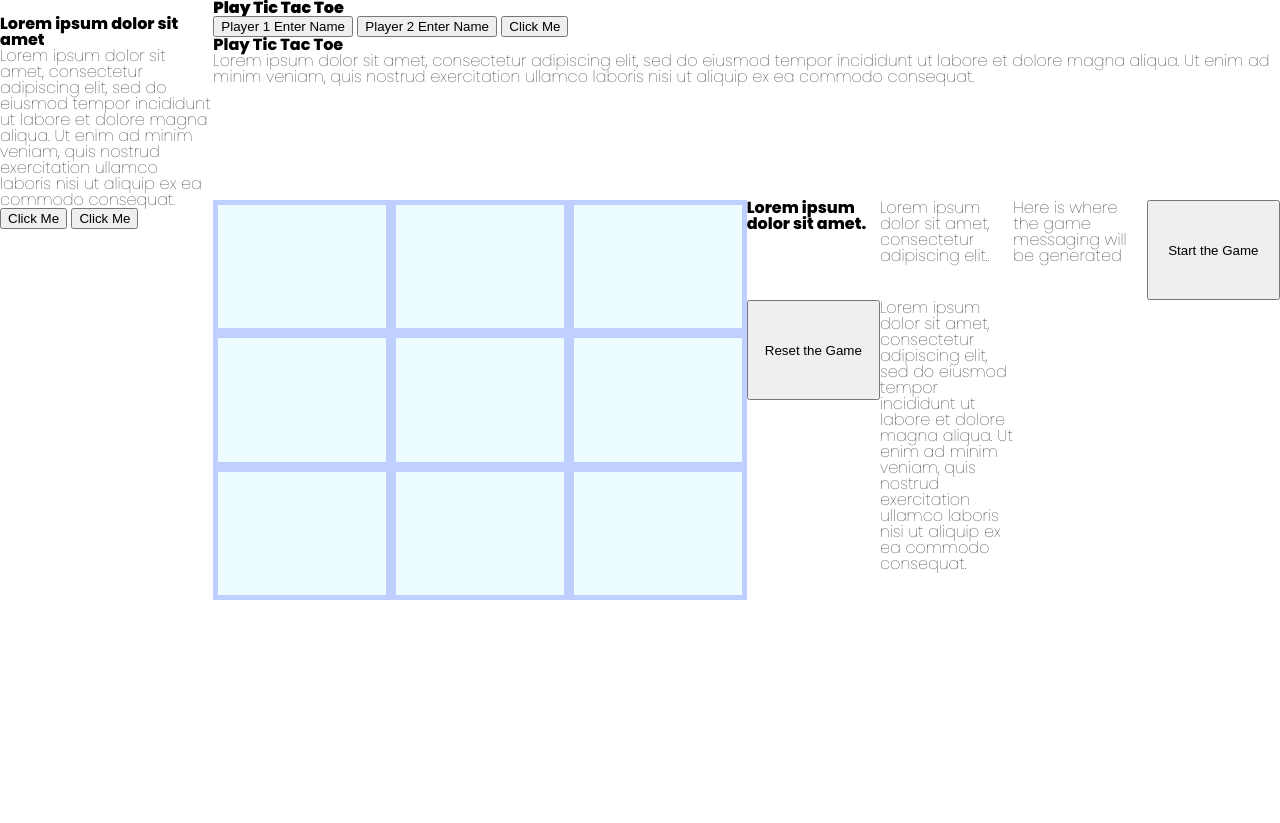
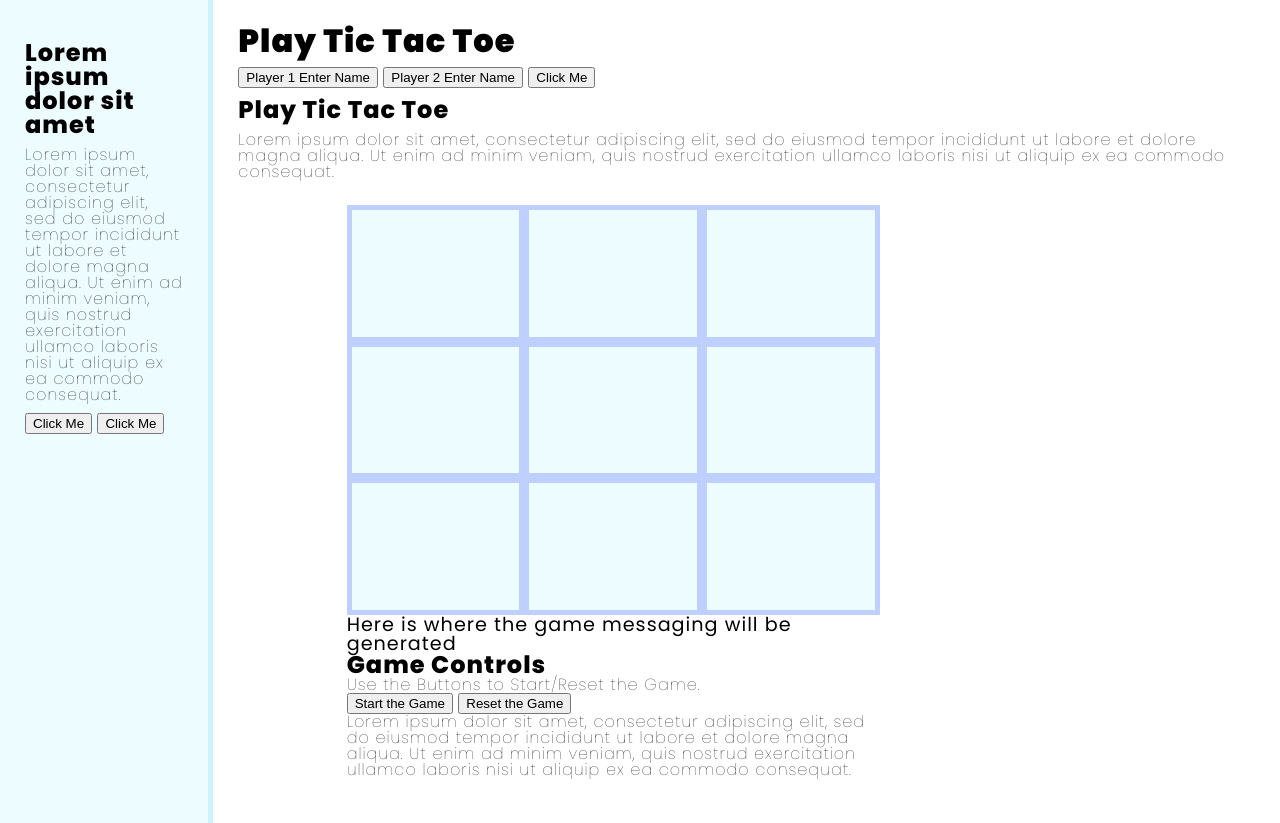
Before and after one commit to J-Skarbek/Tic-Tac-Toe-Game, a plain HTML site: page index.html in a window 1280 px wide. Shown: the top 823 px of the page. Drawn offline with Linux system fonts and the light colour scheme.

Commit message:
Add styling to get the front-end looking closer to the final page layout.

```diff
--- a/index.html
+++ b/index.html
@@ -13,9 +13,11 @@
 <body>
     <div class="header">
         <h1>Play Tic Tac Toe</h1>
+        <div class="header-buttons">
             <button class="player-input player-1">Player 1 Enter Name</button>
             <button class="player-input player-2">Player 2 Enter Name</button>
             <button>Click Me</button>
+        </div>
         <h2>Play Tic Tac Toe</h2>
         <p>Lorem ipsum dolor sit amet, consectetur adipiscing elit, sed do eiusmod tempor incididunt ut labore et dolore magna aliqua. Ut enim ad minim veniam, quis nostrud exercitation ullamco laboris nisi ut aliquip ex ea commodo consequat.</p>
     </div>
@@ -23,19 +25,21 @@
         <img src="" alt="">
         <h2>Lorem ipsum dolor sit amet</h2>
         <p>Lorem ipsum dolor sit amet, consectetur adipiscing elit, sed do eiusmod tempor incididunt ut labore et dolore magna aliqua. Ut enim ad minim veniam, quis nostrud exercitation ullamco laboris nisi ut aliquip ex ea commodo consequat.</p>
+        <div class="sidebar-buttons">
             <button>Click Me</button>
             <button>Click Me</button>
         </div>
+    </div>
     <div class="page-body">
-        <h2>Lorem ipsum dolor sit amet.</h2>
-        <p>Lorem ipsum dolor sit amet, consectetur adipiscing elit..</p>
         <div class="game-container"></div>
         <div class="messaging">
             <p class="message-text">Here is where the game messaging will be generated</p>
-        </div>
+            <h2>Game Controls</h2>
+            <p>Use the Buttons to Start/Reset the Game.</p>
             <button class="start-game">Start the Game</button>
             <button class="reset-game">Reset the Game</button>
             <p>Lorem ipsum dolor sit amet, consectetur adipiscing elit, sed do eiusmod tempor incididunt ut labore et dolore magna aliqua. Ut enim ad minim veniam, quis nostrud exercitation ullamco laboris nisi ut aliquip ex ea commodo consequat.</p>
+        </div>
     </div>
     <div class="footer">
         <p>Lorem ipsum dolor sit amet</p>
--- a/styles.css
+++ b/styles.css
@@ -25,6 +25,7 @@ footer, header, hgroup, menu, nav, section {
 }
 body {
     line-height: 1;
+    letter-spacing: 1px;;
     font-family: 'Poppins', sans-serif;
     display: grid;
     grid-template-columns: repeat(12, minmax(100px, 1fr));
@@ -60,12 +61,14 @@ table {
 
 h1 {
     font-weight: 900;
+    font-size: 2rem;
 }
 
 h2,
 h3,
 h4 {
     font-weight: 800;
+    font-size: 1.5rem;
 }
 
 h5,
@@ -83,11 +86,29 @@ link {
 .header {
     grid-column: 3 / span 10;
     grid-row: 1 / span 2;
+    padding: 25px;
+}
+
+.header h1,
+.header h2,
+.header-buttons {
+    margin-bottom: 10px;
 }
 
 .sidebar {
     grid-column: 1 / span 2;
     grid-row: 1 / span 12;
+    background-color: var(--extra-lt-blue);
+    border-right: 5px solid var(--light-blue);
+    padding: 25px;
+}
+
+.sidebar p {
+    margin: 10px 0;
+}
+
+.sidebar-buttons {
+    margin-top: 10px;
 }
 
 .page-body {
@@ -102,10 +123,13 @@ link {
 .footer {
     grid-column: 3 / span 10;
     grid-row: 11 / span 2;
+    background-color: var(--offwhite);
+    padding: 25px;
+    border-top: 5px solid var(--extra-lt-blue);
 }
 
 .game-container {
-    grid-column: 1 / span 4;
+    grid-column: 2 / span 4;
     grid-row: 1 / span 4;
     background-color: var(--extra-lt-blue);
     display: grid;
@@ -117,6 +141,16 @@ link {
     border: 5px var(--purp-blue) solid;
     background-repeat: no-repeat;
     background-position: center;
+}
+
+.messaging {
+    grid-column: 2 / span 4;
+    grid-row: 5 / span 2;
+}
+
+p.message-text  {
+    font-size: 1.2rem;
+    font-weight: 500;
 }
 
 /*temp CSS to add gamemarkers to board and add style*/
@@ -133,14 +167,6 @@ link {
     background-image: url("./images/new-o.svg")
 }
 
-/* .game-container div:nth-child(odd) {
-    background-image: url("./images/new-xx.svg")
-}
-
-.game-container div:nth-child(even) {
-    background-image: url("./images/new-o.svg")
-} */
-
 img.game-element {
     height: 75px;
 }
```
Lines whose indentation alone changed are shown as unchanged.
